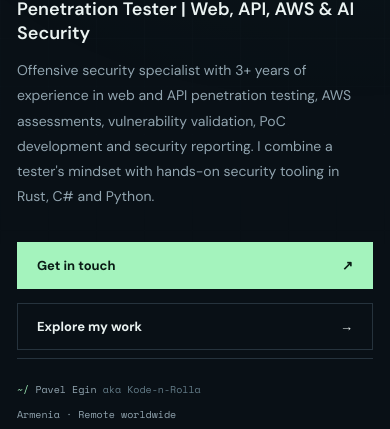
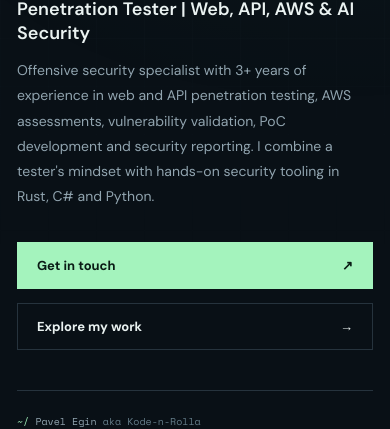
Before and after one commit to Kode-n-Rolla/Kode-n-Rolla.github.io, a plain HTML site: page index.html in a window 390 px wide. Shown: the part 418-847 px from the top of the page. Drawn offline with nearby package versions, Linux system fonts and the light colour scheme.

Commit message:
Update styles.css

```diff
--- a/styles.css
+++ b/styles.css
@@ -87,3 +87,23 @@
     gap: 2px;
   }
 }
+
+/* Hero layout fix */
+.hero {
+  min-height: 0;
+}
+
+.hero-bottom {
+  position: static;
+  margin-top: 56px;
+}
+
+@media (max-width: 690px) {
+  .hero {
+    padding-bottom: 60px;
+  }
+
+  .hero-bottom {
+    margin-top: 40px;
+  }
+}
```
